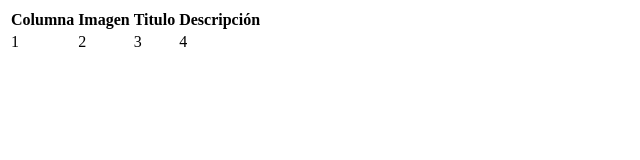
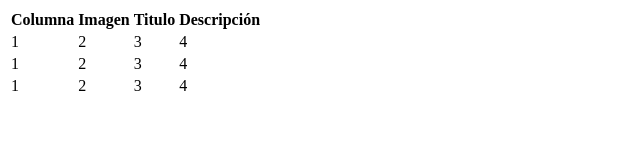
Before and after one commit to CesarSpoken/entregable04, a plain HTML site: page entregable/index.html in a window 1280 px wide. Shown: the full height of the page, 0-640 px from the left. Drawn offline with Linux system fonts and the light colour scheme.

```diff
--- a/entregable/index.html
+++ b/entregable/index.html
@@ -17,6 +17,18 @@
 		<td>3</td>
 		<td>4</td>
 	</tr>
+	<tr>
+		<td>1</td>
+		<td>2</td>
+		<td>3</td>
+		<td>4</td>
+	</tr>
+	<tr>
+		<td>1</td>
+		<td>2</td>
+		<td>3</td>
+		<td>4</td>
+	</tr>
 <table>
 </body>
 </html>
```
